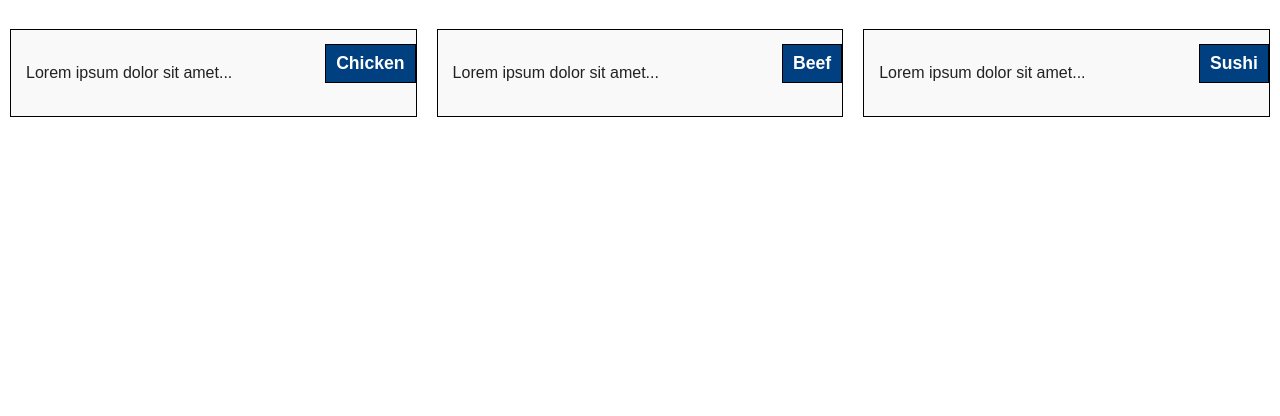
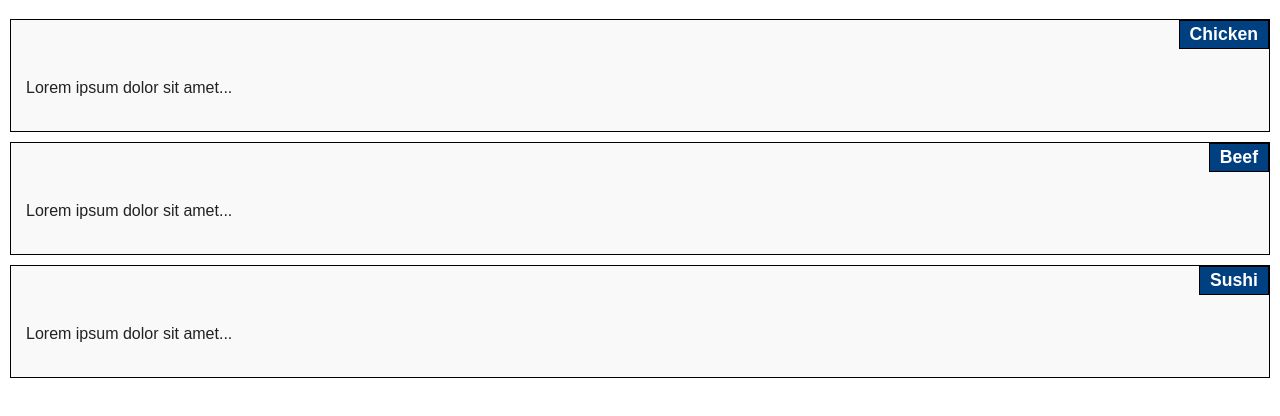
Before and after one commit to BranchUnknown/Coursera, a plain HTML site: page docs/index.html in a window 1280 px wide. Shown: the part 72-488 px from the top of the page. Drawn offline with Linux system fonts and the light colour scheme.

```diff
--- a/docs/css/styles.css
+++ b/docs/css/styles.css
@@ -16,28 +16,31 @@
 
 .section {
   border: 1px solid #000;
-  padding: 15px;
+  padding: 40px 15px 15px;
   position: relative;
   background-color: #f9f9f9;
-  margin: 10px; /* <-- added spacing between boxes */
+  margin: 10px;
 }
 
 .title {
   position: absolute;
-  top: 0;
-  right: 0;
+  top: 0px;
+  right: 0px;
   border: 1px solid #000;
   padding: 5px 10px;
-  background-color: #004080; /* Dark blue for contrast */
-  color: #fff; /* White text for contrast */
+  background-color: #004080;
+  color: #fff;
   font-size: 1.1em;
+  margin: 0;   /* remove default h2 margin */
+  line-height: 1;
+}
 }
 
 /* Desktop */
 @media (min-width: 992px) {
   .section {
     float: left;
-    width: calc(33.33% - 20px); /* subtract margin space */
+    width: calc(33.33% - 20px);
   }
 }
 
@@ -59,7 +62,7 @@
   }
 }
 
-/* Clear floats so container wraps around sections */
+/* Floats so container wraps around sections */
 .container::after {
   content: "";
   display: table;
```
